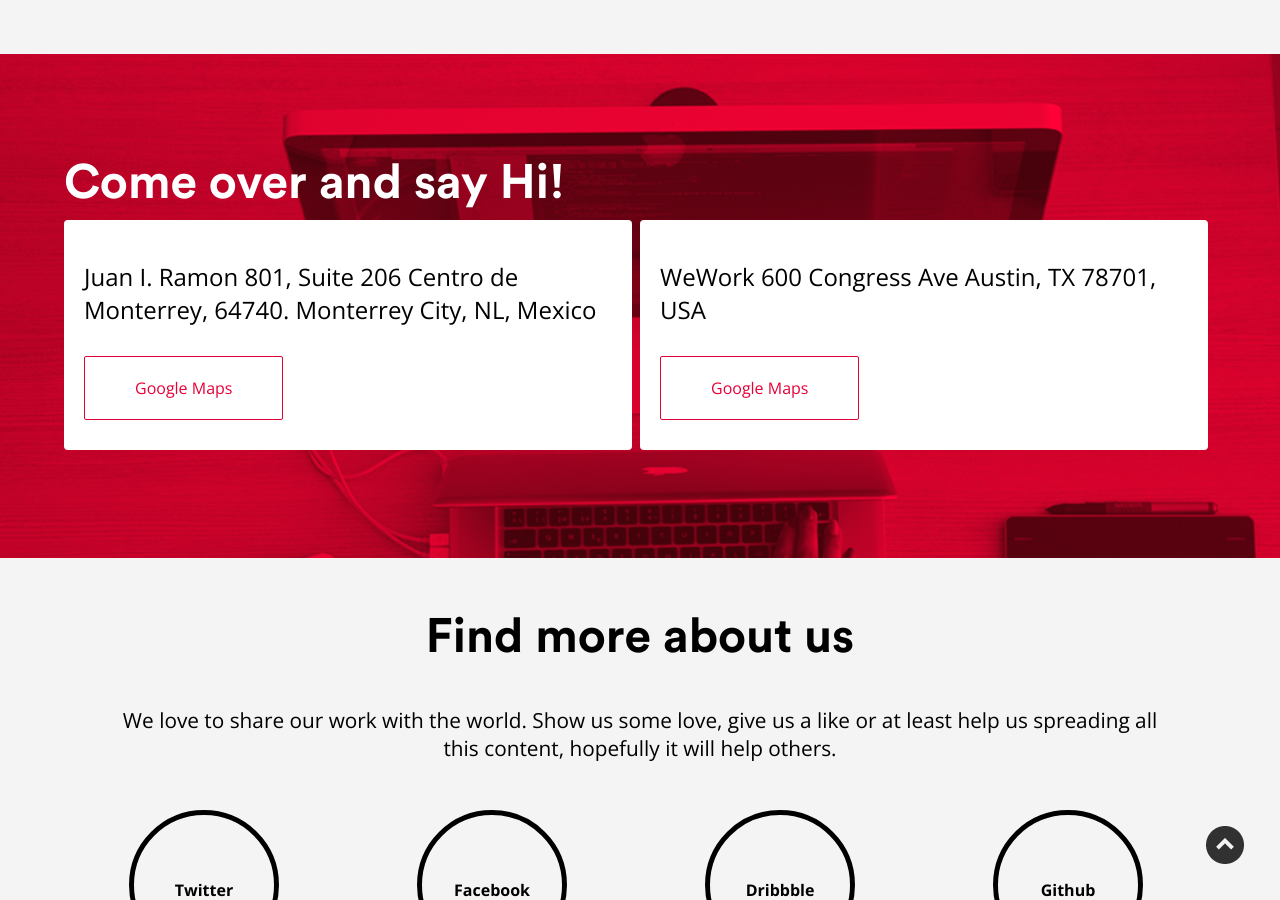
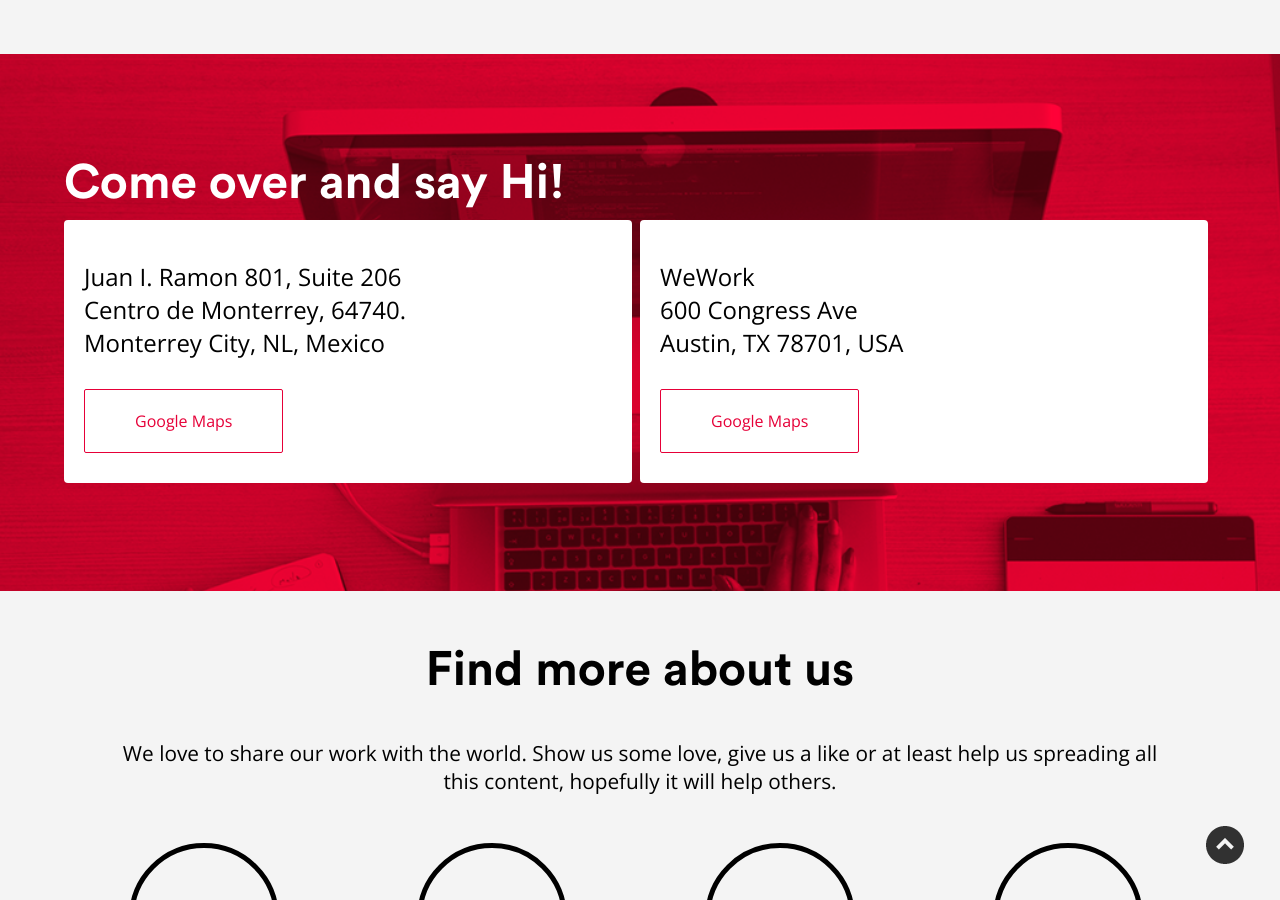
Before and after one commit to sshkarupa/icalialabs, a Jekyll site: the page built from templates/contact.html, in a window 1280 px wide and 900 px high, scrolled down 345 px. Built offline with Jekyll 4.4.1, drawn with Linux system fonts in a browser that asks for light colours; nearby versions of some CDN libraries; comment, search, counter and statistics services are not loaded.

```diff
--- a/templates/contact.html
+++ b/templates/contact.html
@@ -44,16 +44,16 @@ type: contact
     <div class="col-6">
       <div class="adress-container">
         <p>Juan I. Ramon 801, Suite 206
-          Centro de Monterrey, 64740.
-          Monterrey City, NL, Mexico</p>
+        <br/>Centro de Monterrey, 64740.
+        <br/>Monterrey City, NL, Mexico</p>
         <a href="http://bit.ly/IcaliaLabs_address" target="_blank">Google Maps</a>
       </div>
     </div>
     <div class="col-6">
       <div class="adress-container">
         <p>WeWork
-          600 Congress Ave
-          Austin, TX 78701, USA</p>
+          <br/>600 Congress Ave
+        <br/>Austin, TX 78701, USA</p>
         <a href="https://www.google.com.mx/maps/place/WeWork/@30.268573,-97.742994,17z/data=!4m7!1m4!3m3!1s0x8644b509c0706f9d:0xb5c171e36a8626a6!2sWeWork!3b1!3m1!1s0x8644b509c0706f9d:0xb5c171e36a8626a6?hl=en" target="_blank">Google Maps</a>
       </div>
     </div>
```
